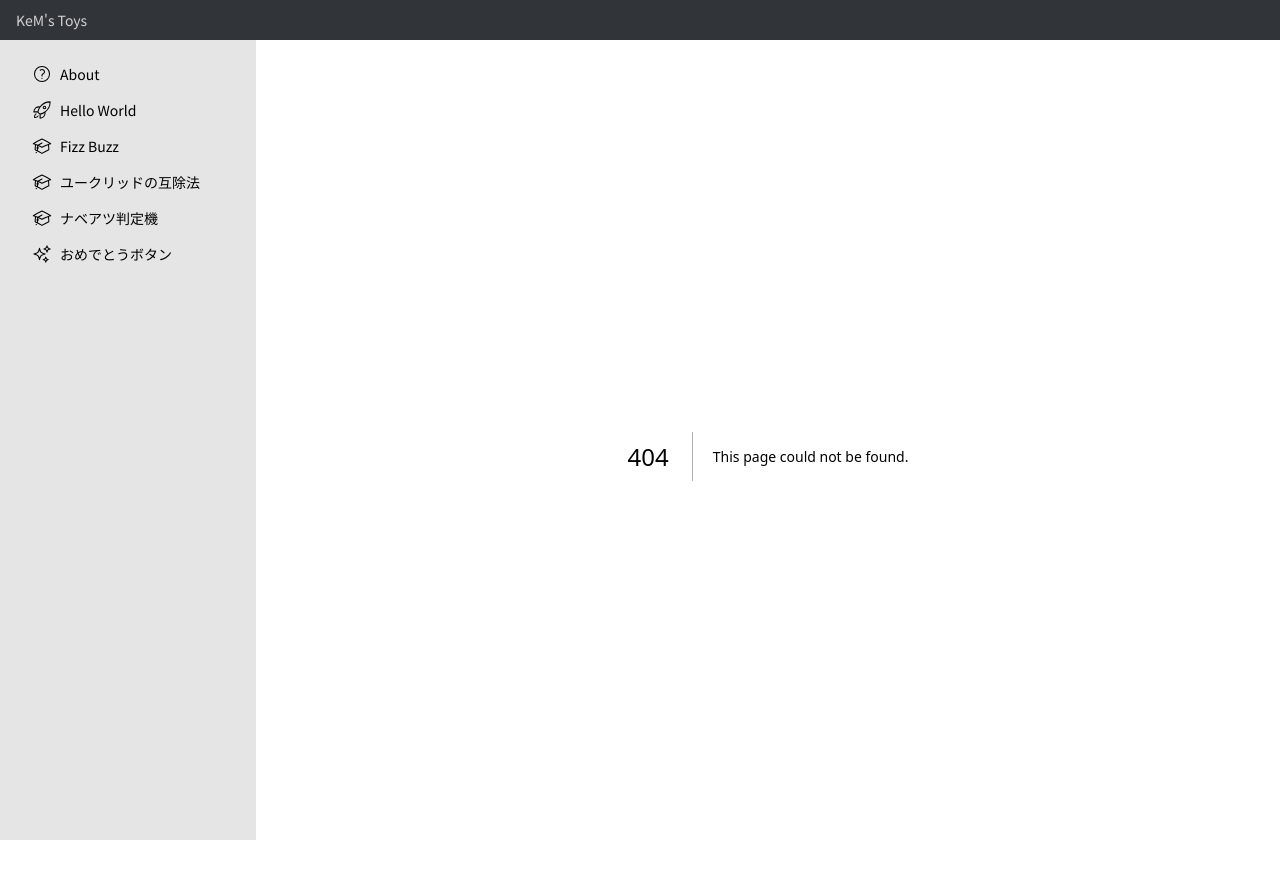
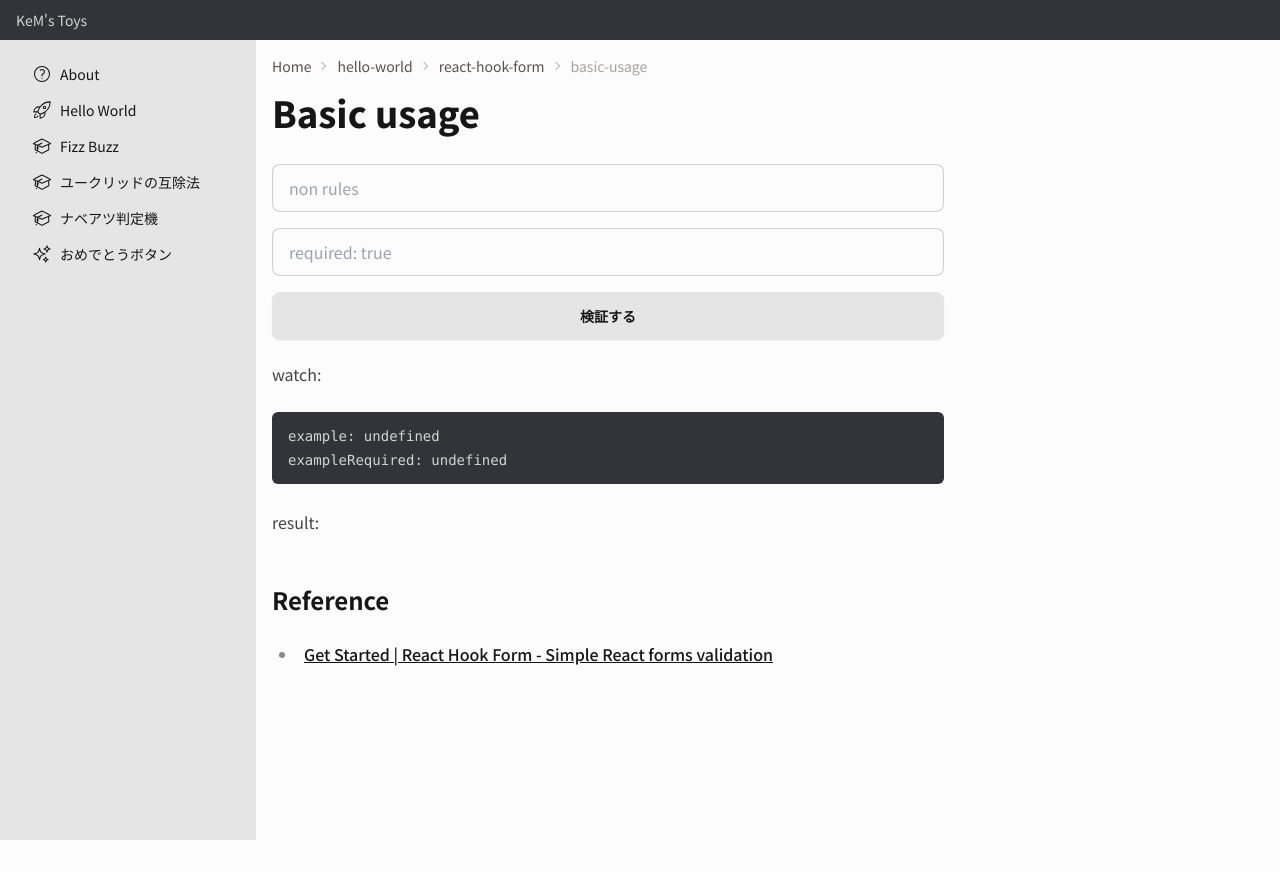
Before and after one commit to kem198/kems-toys, a Next.js app: page /hello-world/react-hook-form/basic-usage in a window 1280 px wide. Before the commit this address had no page. After the commit the page ends 840 px from the top, so only its background shows below. Built offline with nearby package versions, Linux system fonts and the light colour scheme.

Commit message:
add react-hook-form page

```diff
--- a/package.json
+++ b/package.json
@@ -22,6 +22,7 @@
     "next": "14.2.3",
     "react": "^18",
     "react-dom": "^18",
+    "react-hook-form": "^7.51.4",
     "rehype-pretty-code": "^0.13.1",
     "shiki": "^1.5.1"
   },
--- /dev/null
+++ b/src/app/(contents)/(pages)/hello-world/react-hook-form/basic-usage/page.tsx
@@ -0,0 +1,88 @@
+'use client';
+
+import { useState } from 'react';
+import { SubmitHandler, useForm } from 'react-hook-form';
+
+type Inputs = {
+  example: string;
+  exampleRequired: string;
+};
+
+const App = () => {
+  // useForm() の戻り値 (メソッド) を各変数へ代入して使用できるようにする
+  const {
+    // 検証ルールを適用するメソッド
+    register,
+
+    // フォームの検証が完了した後にフォームデータを受け取るメソッド
+    handleSubmit,
+
+    // 指定された入力を監視し、その値を返すメソッド
+    watch,
+
+    // フォーム全体の状態に関する情報を含むオブジェクト
+    // フィールドエラーを保有するオブジェクト (errors) 等を内包している
+    formState: { errors },
+  } = useForm<Inputs>();
+
+  // onSubmit イベントが発生した時の処理 (公式の例)
+  // const onSubmit: SubmitHandler<Inputs> = (data) => console.log(data);
+
+  // onSubmit イベントを記録・確認するための状態管理
+  const [result, setResult] = useState<Inputs | null>(null);
+
+  // onSubmit イベントが発生した時の処理
+  const onSubmit: SubmitHandler<Inputs> = (data) => {
+    setResult(data);
+  };
+
+  // 名前を指定して入力値を監視できる (公式の例)
+  // console.log(`example: ${watch('example')}`);
+  // console.log(`exampleRequired: ${watch('exampleRequired')}`);
+
+  return (
+    <article>
+      <h1>Basic usage</h1>
+      {/* "handleSubmit" は "onSubmit" を呼び出す前に入力を検証する */}
+      <form className="flex flex-col gap-4" onSubmit={handleSubmit(onSubmit)}>
+        {/* "register" 関数を呼び出して入力をフックに登録する */}
+        <input
+          className="input input-bordered"
+          placeholder="non rules"
+          {...register('example')}
+        />
+
+        {/* 必須や他の標準的な HTML 検証ルールで検証を含める */}
+        <input
+          className="input input-bordered"
+          placeholder="required: true"
+          {...register('exampleRequired', { required: true })}
+        />
+        {/* フィールド検証が失敗したときはエラーを表示する */}
+        {errors.exampleRequired && <div>This field is required</div>}
+
+        <input className="btn" type="submit" value="検証する" />
+      </form>
+      <p>watch:</p>
+      {/* 名前を指定して入力値を監視できる */}
+      <pre>
+        {`example: ${watch('example')}`}
+        <br />
+        {`exampleRequired: ${watch('exampleRequired')}`}
+      </pre>
+      {/* Submit されたときのみ行う処理 */}
+      <p>result:</p>
+      {result && <pre>{JSON.stringify(result, null, 2)}</pre>}
+      <h2>Reference</h2>
+      <ul>
+        <li>
+          <a href="https://www.react-hook-form.com/get-started">
+            Get Started | React Hook Form - Simple React forms validation
+          </a>
+        </li>
+      </ul>
+    </article>
+  );
+};
+
+export default App;
--- /dev/null
+++ b/src/app/(contents)/(pages)/hello-world/react-hook-form/page.mdx
@@ -0,0 +1,11 @@
+import Link from 'next/link';
+
+# React Hook Form
+
+## Practice page
+
+- <Link href="/hello-world/react-hook-form/basic-usage">Basic usage</Link>
+
+## Reference
+
+- [React Hook Form - performant, flexible and extensible form library](https://react-hook-form.com/)
```
Also changed, not shown: 1 other file (tests, documents, lock files or other folders).
